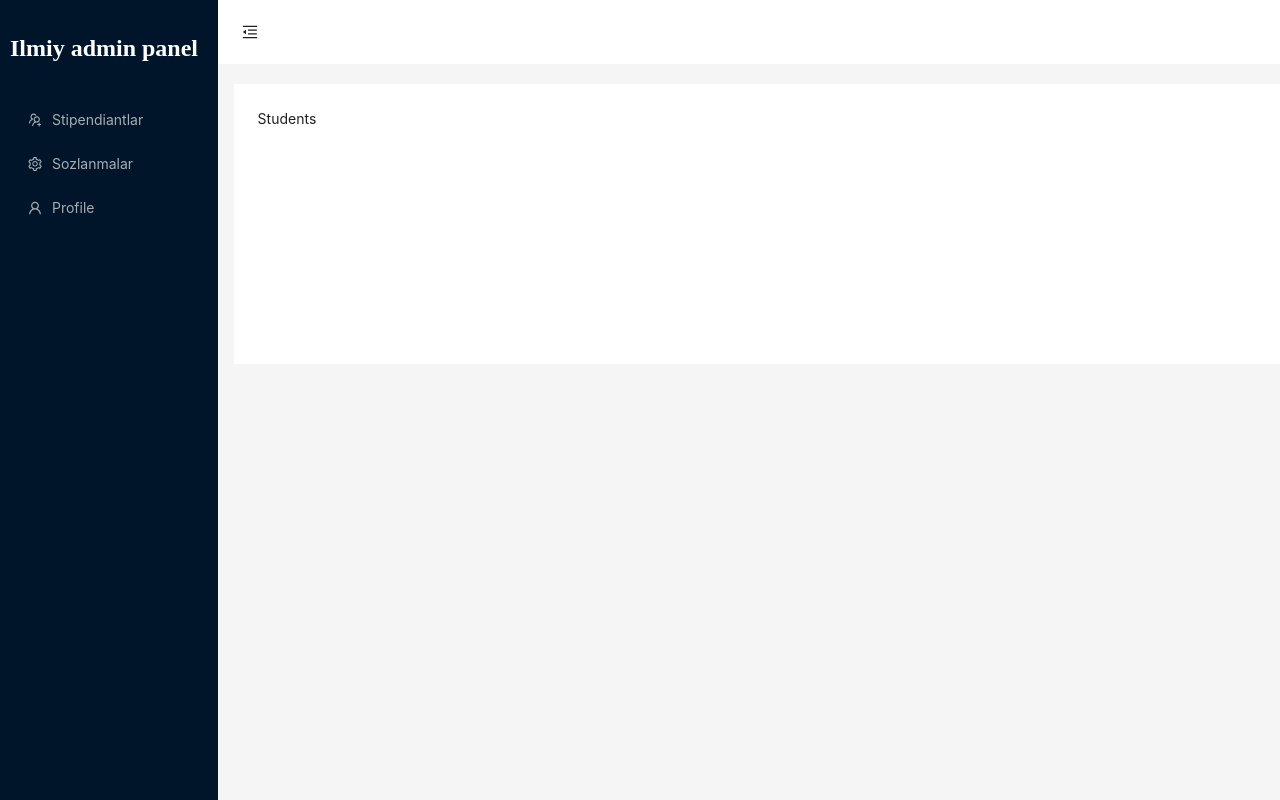
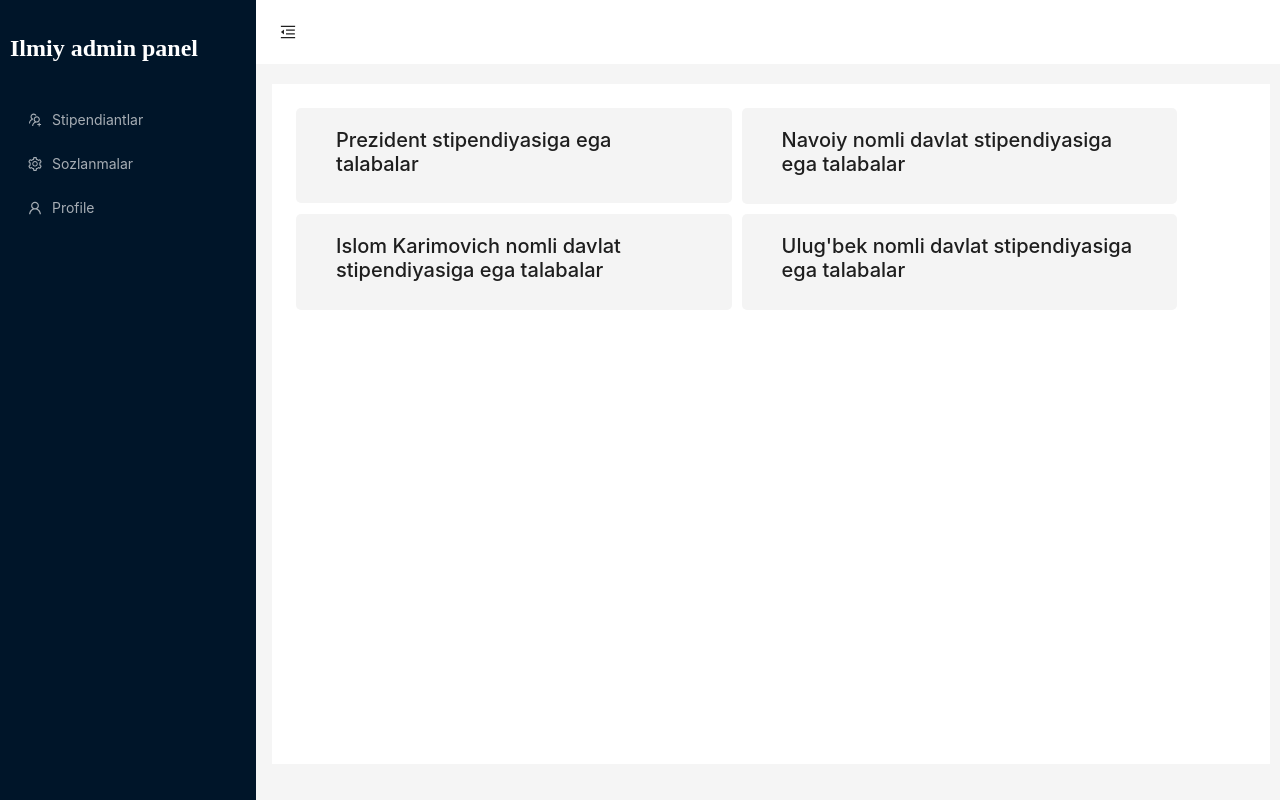
Before and after one commit to Ilg0rbek/ilmiy, a React (Create React App) app: page /admin/stipendiants in a window 1280 px wide. Built offline with nearby package versions, Linux system fonts and the light colour scheme; a web font is replaced by a local one.

Commit message:
admin...

```diff
--- a/package.json
+++ b/package.json
@@ -3,6 +3,7 @@
   "version": "0.1.0",
   "private": true,
   "dependencies": {
+    "@ant-design/icons": "^5.2.6",
     "@testing-library/jest-dom": "^5.17.0",
     "@testing-library/react": "^13.4.0",
     "@testing-library/user-event": "^13.5.0",
--- a/src/admin/admin/index.js
+++ b/src/admin/admin/index.js
@@ -39,8 +39,8 @@ const Admin = () => {
   ];
 
   return (
-    <Layout>
-      <Sider trigger={null} collapsible collapsed={collapsed} width={"17%"}>
+    <Layout style={{ width: "100%" }}>
+      <Sider trigger={null} collapsible collapsed={collapsed} width={"20%"}>
         <div
           className="demo-logo-vertical"
           style={{
@@ -54,7 +54,7 @@ const Admin = () => {
           <NavLink
             style={{
               textDecoration: "none",
-              color:"white  "
+              color: "white  ",
             }}
             to={"/admin"}
           >
@@ -84,12 +84,14 @@ const Admin = () => {
       <Layout
         style={{
           height: "100vh",
+          width: "80%",
         }}
       >
         <Header
           style={{
             padding: 0,
             background: colorBgContainer,
+            width: "100%",
           }}
         >
           <Button
@@ -107,8 +109,9 @@ const Admin = () => {
           style={{
             margin: "84px 16px",
             padding: 24,
-            minHeight: 280,
+            height: "85vh",
             background: colorBgContainer,
+            width: `${!collapsed ? "78%" : "92%"}`,
           }}
         >
           <Routes>
--- /dev/null
+++ b/src/admin/modal/index.js
@@ -0,0 +1,54 @@
+import { Modal, Form, Input, Row, Col } from "antd";
+import React from "react";
+
+const Modals = ({ isModalOpen, setIsModalOpen }) => {
+  const handleOk = () => {
+    setIsModalOpen(false);
+  };
+
+  const handleCancel = () => {
+    setIsModalOpen(false);
+  };
+
+  return (
+    <div>
+      <Modal
+        title="Stipendiat talaba qo'shish"
+        open={isModalOpen}
+        onOk={handleOk}
+        onCancel={handleCancel}
+      >
+        <Form layout="vertical">
+          <Row
+            style={{
+              justifyContent: "space-around",
+            }}
+          >
+            <Col span={11}>
+              <Form.Item label="Ismi">
+                <Input size="large" />
+              </Form.Item>
+            </Col>
+            <Col span={11}>
+              <Form.Item label="Familyasi">
+                <Input size="large" />
+              </Form.Item>
+            </Col>
+            <Col span={11}>
+              <Form.Item label="Ismi">
+                <Input size="large" />
+              </Form.Item>
+            </Col>
+            <Col span={11}>
+              <Form.Item label="Familyasi">
+                <Input size="large" />
+              </Form.Item>
+            </Col>
+          </Row>
+        </Form>
+      </Modal>
+    </div>
+  );
+};
+
+export default Modals;
--- a/src/admin/students/index.js
+++ b/src/admin/students/index.js
@@ -1,9 +1,71 @@
-import React from 'react'
+import { Col, Row } from "antd";
+import React, { useState } from "react";
+import Modals from "../modal";
 
 const Students = () => {
+  const showModal = () => {
+    setIsModalOpen(true);
+  };
+
+  const [isModalOpen, setIsModalOpen] = useState(false);
+
   return (
-    <div>Students</div>
-  )
-}
+    <div>
+      <Modals isModalOpen={isModalOpen} setIsModalOpen={setIsModalOpen} />
+      <Row
+        style={{
+          gap: "10px",
+        }}
+      >
+        <Col span={11}>
+          <div
+            style={{
+              backgroundColor: "#f4f4f4f4",
+              padding: "20px 40px",
+              borderRadius: "5px",
+              height: "95px",
+            }}
+            onClick={showModal}
+          >
+            <h5>Prezident stipendiyasiga ega talabalar</h5>
+          </div>
+        </Col>
+        <Col span={11}>
+          <div
+            style={{
+              backgroundColor: "#f4f4f4f4",
+              padding: "20px 40px",
+              borderRadius: "5px",
+            }}
+          >
+            <h5>Navoiy nomli davlat stipendiyasiga ega talabalar</h5>
+          </div>
+        </Col>
+        <Col span={11}>
+          <div
+            style={{
+              backgroundColor: "#f4f4f4f4",
+              padding: "20px 40px",
+              borderRadius: "5px",
+            }}
+          >
+            <h5>Islom Karimovich nomli davlat stipendiyasiga ega talabalar</h5>
+          </div>
+        </Col>
+        <Col span={11}>
+          <div
+            style={{
+              backgroundColor: "#f4f4f4f4",
+              padding: "20px 40px",
+              borderRadius: "5px",
+            }}
+          >
+            <h5>Ulug'bek nomli davlat stipendiyasiga ega talabalar</h5>
+          </div>
+        </Col>
+      </Row>
+    </div>
+  );
+};
 
-export default Students
+export default Students;
```
Also changed, not shown: 2 other files (tests, documents, lock files or other folders).
